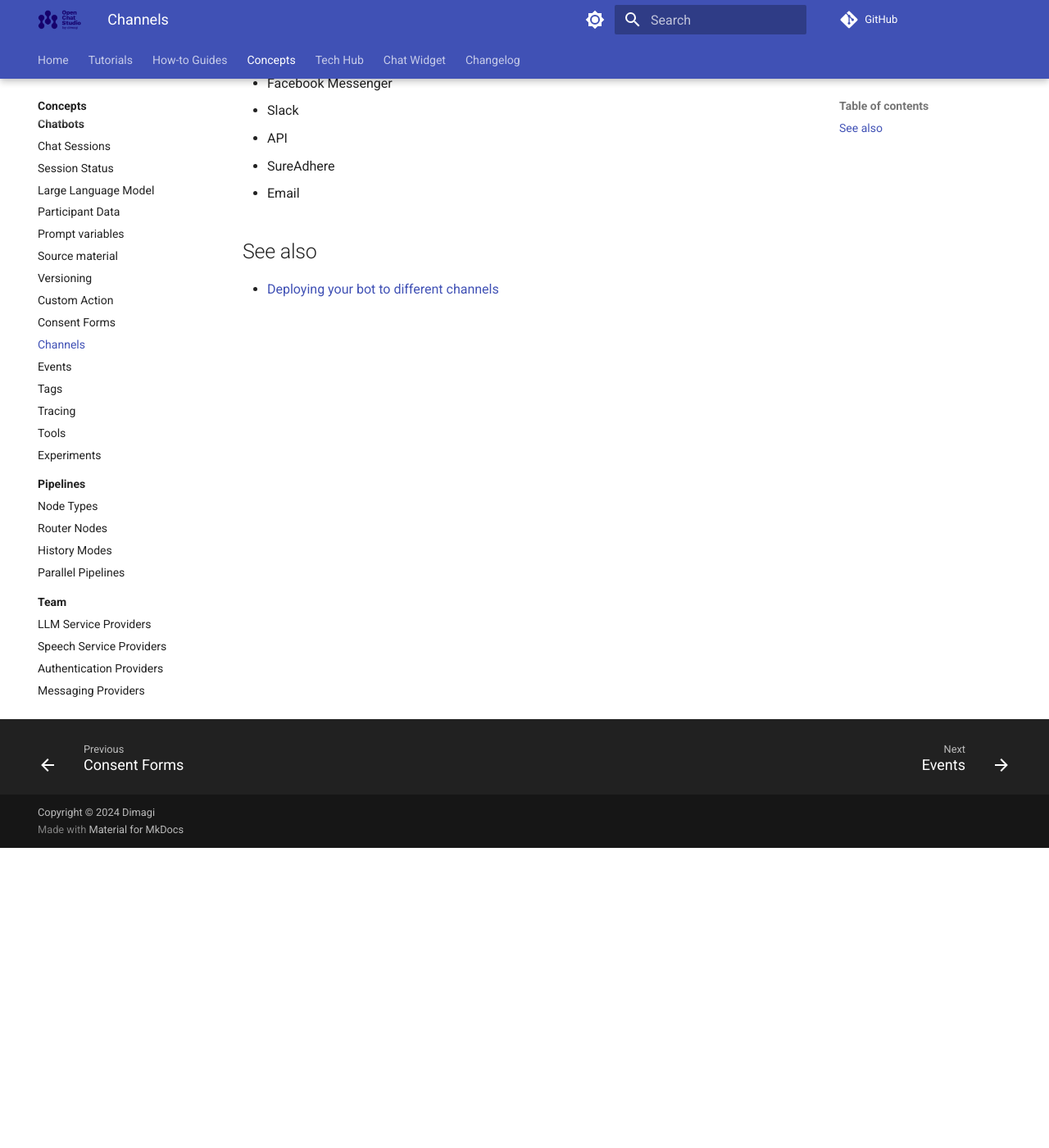
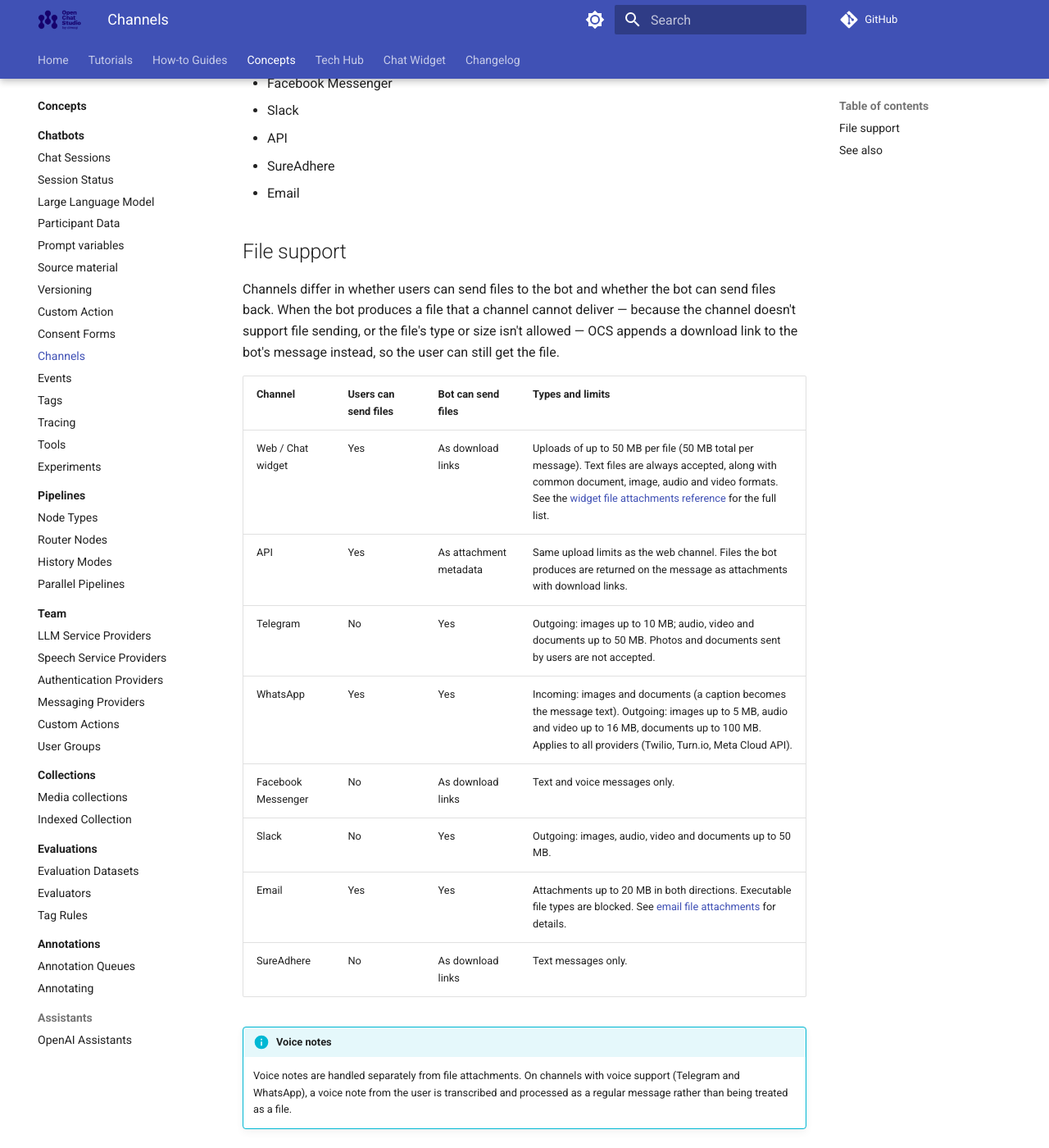
Before and after one commit to dimagi/open-chat-studio-docs, an MkDocs documentation site: the page built from docs/concepts/channels.md, in a window 1280 px wide and 1400 px high, scrolled down 366 px. Shown: the whole window at 82% size. Built offline with MkDocs 1.6.1 and Material for MkDocs 9.7.7, drawn with Linux system fonts in a browser that asks for light colours; a script that is not in the unit is left out; comment, search, counter and statistics services are not loaded.

Commit message:
docs: document per-channel file support
Add a comparison table to the channels concept page covering whether each
channel can send/receive files, and the applicable type and size limits.

```diff
--- a/docs/concepts/channels.md
+++ b/docs/concepts/channels.md
@@ -12,7 +12,27 @@
 - SureAdhere
 - Email
 
+## File support
+
+Channels differ in whether users can send files to the bot and whether the bot can send files back. When the bot produces a file that a channel cannot deliver — because the channel doesn't support file sending, or the file's type or size isn't allowed — OCS appends a download link to the bot's message instead, so the user can still get the file.
+
+| Channel | Users can send files | Bot can send files | Types and limits |
+|---|---|---|---|
+| Web / Chat widget | Yes | As download links | Uploads of up to 50 MB per file (50 MB total per message). Text files are always accepted, along with common document, image, audio and video formats. See the [widget file attachments reference][widget-files] for the full list. |
+| API | Yes | As attachment metadata | Same upload limits as the web channel. Files the bot produces are returned on the message as attachments with download links. |
+| Telegram | No | Yes | Outgoing: images up to 10 MB; audio, video and documents up to 50 MB. Photos and documents sent by users are not accepted. |
+| WhatsApp | Yes | Yes | Incoming: images and documents (a caption becomes the message text). Outgoing: images up to 5 MB, audio and video up to 16 MB, documents up to 100 MB. Applies to all providers (Twilio, Turn.io, Meta Cloud API). |
+| Facebook Messenger | No | As download links | Text and voice messages only. |
+| Slack | No | Yes | Outgoing: images, audio, video and documents up to 50 MB. |
+| Email | Yes | Yes | Attachments up to 20 MB in both directions. Executable file types are blocked. See [email file attachments][email-files] for details. |
+| SureAdhere | No | As download links | Text messages only. |
+
+!!! info "Voice notes"
+    Voice notes are handled separately from file attachments. On channels with voice support (Telegram and WhatsApp), a voice note from the user is transcribed and processed as a regular message rather than being treated as a file.
+
 ## See also
 - [Deploying your bot to different channels](../how-to/deploy_to_different_channels.md)
 
 [1]: ./team/messaging_providers.md
+[widget-files]: ../chat_widget/reference.md#file-attachments
+[email-files]: ../how-to/deploy_to_different_channels.md#file-attachments
```
Also changed, not shown: docs/how-to/deploy_to_different_channels.md (+1 -1 lines).
